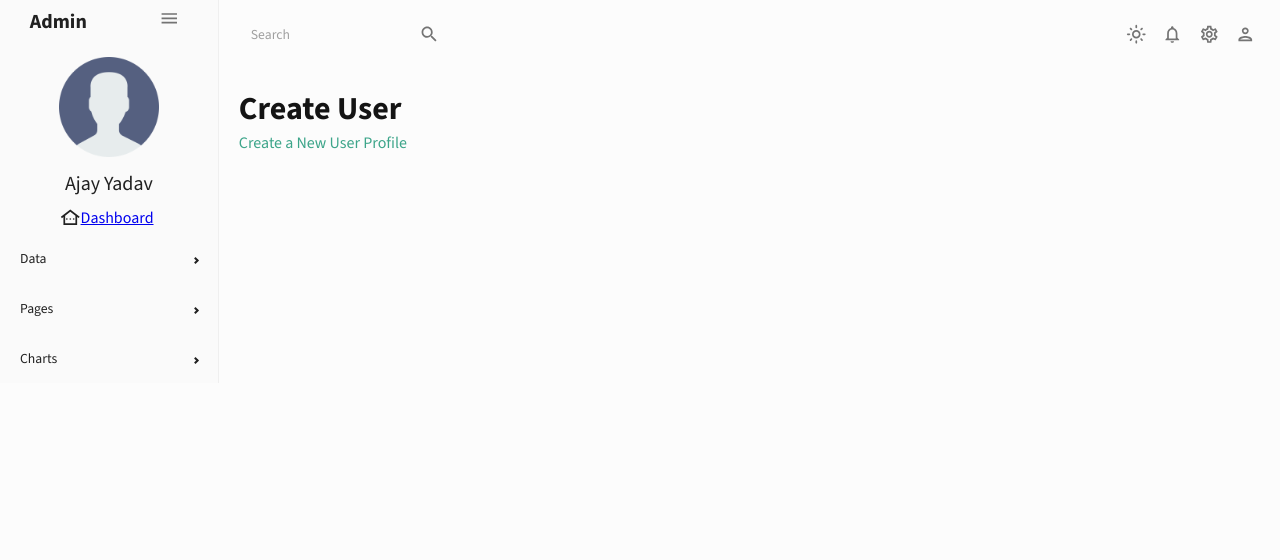
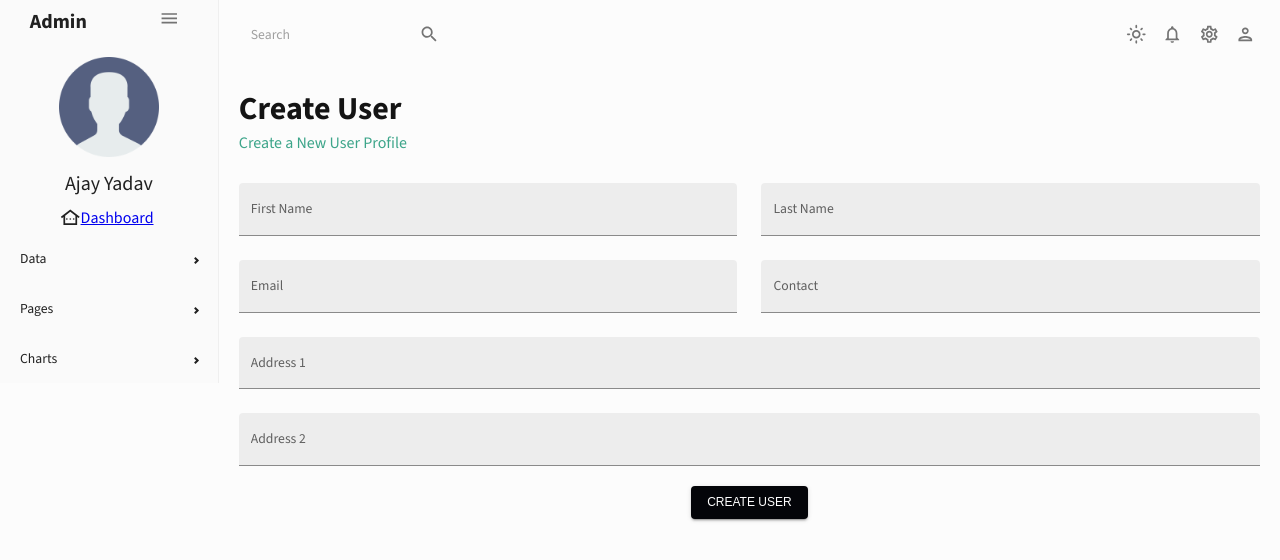
Before and after one commit to ajayypatil/dashboard, a React (Create React App) app: page /form in a window 1280 px wide. Shown: the top 560 px of the page. Built offline with nearby package versions, Linux system fonts and the light colour scheme.

Commit message:
Form, Calendar

```diff
--- a/src/Components/Calendar.js
+++ b/src/Components/Calendar.js
@@ -1,8 +1,17 @@
+import { Box, Typography } from '@mui/material'
 import React from 'react'
+import Header from './Header'
 
 const Calendar = () => {
   return (
-    <div>Calendar</div>
+    <Box m="20px">
+      <Header title="Calendar" subTitle="Add events to calendar"/>
+      <Box display="flex" justifyContent="center" alignContent="center">
+        <Typography variant='h1'>
+          Comming Soon!!............
+        </Typography>
+      </Box>
+    </Box>
   )
 }
 
--- a/src/Components/Form.js
+++ b/src/Components/Form.js
@@ -1,8 +1,8 @@
-import { Box } from '@mui/material'
-import React from 'react'
-import Header from './Header'
-import { Formik } from 'formik'
-
+import { Box, Button, Grid, TextField } from '@mui/material';
+import React from 'react';
+import Header from './Header';
+import { Formik } from 'formik';
+import * as yup from 'yup';
 
 
 const initialValues = {
@@ -14,6 +14,21 @@ const initialValues = {
   address2: "",
 }
 
+const phoneRegex = /^(\+\d{1,2}\s)?\(?\d{3}\)?[\s.-]\d{3}[\s.-]\d{4}$/;
+
+const userSchema = yup.object().shape({
+  firstName: yup.string().required('Required'),
+   lastName: yup.string()
+                .min(2, 'Too Short!')
+                .max(50, 'Too Long!')
+                .required('Required'),
+   email: yup.string().email('Invalid email').required('Required'),
+   contact: yup.string()
+              // .matches(phoneRegex, "Invalid Phone Number")
+              .required('Required'),
+   address1: yup.string().required('Required'),
+   address2: yup.string().required('Required')
+});
 const Form = () => {
   const handleFormSubmit = (values) =>{
     console.log(values)
@@ -21,7 +36,110 @@ const Form = () => {
   return (
     <Box m="20px">
       <Header title="Create User" subTitle="Create a New User Profile"/>
-      <Formik onSubmit={handleFormSubmit} initialValues={initialValues}/>
+      <Formik
+       onSubmit={handleFormSubmit}
+       initialValues={initialValues}
+       validationSchema={userSchema}
+       >
+        {({values, errors, touched, handleBlur, handleChange, handleSubmit})=> (
+          <form onSubmit={handleSubmit}>
+            <Grid container rowSpacing={3} columnSpacing={3}>
+              <Grid item xs={6}>
+               <TextField
+               fullWidth
+                variant='filled'
+                type='text'
+                label="First Name"
+                onBlur={handleBlur}
+                onChange={handleChange}
+                value={values.firstName}
+                name='firstName'
+                error={!!touched.firstName && !!errors.firstName}
+                helperText={touched.firstName && errors.firstName}
+               />
+              </Grid>
+
+              <Grid item xs={6}>
+               <TextField
+               fullWidth
+                variant='filled'
+                type='text'
+                label="Last Name"
+                onBlur={handleBlur}
+                onChange={handleChange}
+                value={values.lastName}
+                name='lastName'
+                error={!!touched.lastName && !!errors.lastName}
+                helperText={touched.lastName && errors.lastName}
+               />
+              </Grid>
+              <Grid item xs={6}>
+               <TextField
+               fullWidth
+                variant='filled'
+                type='text'
+                label="Email"
+                onBlur={handleBlur}
+                onChange={handleChange}
+                value={values.email}
+                name='email'
+                error={!!touched.email && !!errors.email}
+                helperText={touched.email && errors.email}
+               />
+              </Grid>
+              <Grid item xs={6}>
+               <TextField
+               fullWidth
+                variant='filled'
+                type='text'
+                label="Contact"
+                onBlur={handleBlur}
+                onChange={handleChange}
+                value={values.contact}
+                name='contact'
+                error={!!touched.contact && !!errors.contact}
+                helperText={touched.contact && errors.contact}
+               />
+              </Grid>
+              <Grid item xs={12}>
+               <TextField
+               fullWidth
+                variant='filled'
+                type='text'
+                label= "Address 1"
+                onBlur={handleBlur}
+                onChange={handleChange}
+                value={values.address1}
+                name='address1'
+                error={!!touched.address1 && !!errors.address1}
+                helperText={touched.address1 && errors.address1}
+               />
+              </Grid>
+
+              <Grid item xs={12}>
+               <TextField
+               fullWidth
+                variant='filled'
+                type='text'
+                label= "Address 2"
+                onBlur={handleBlur}
+                onChange={handleChange}
+                value={values.address2}
+                name='address2'
+                error={!!touched.address2 && !!errors.address2}
+                helperText={touched.address2 && errors.address2}
+               />
+              </Grid>
+
+            </Grid>
+            <Box display= 'flex' justifyContent='center' mt='20px'>
+            <Button type="submit" variant='contained'>
+            Create User
+            </Button>
+            </Box>
+          </form> )
+        }
+       </Formik>
     </Box>
   )
 }
```
